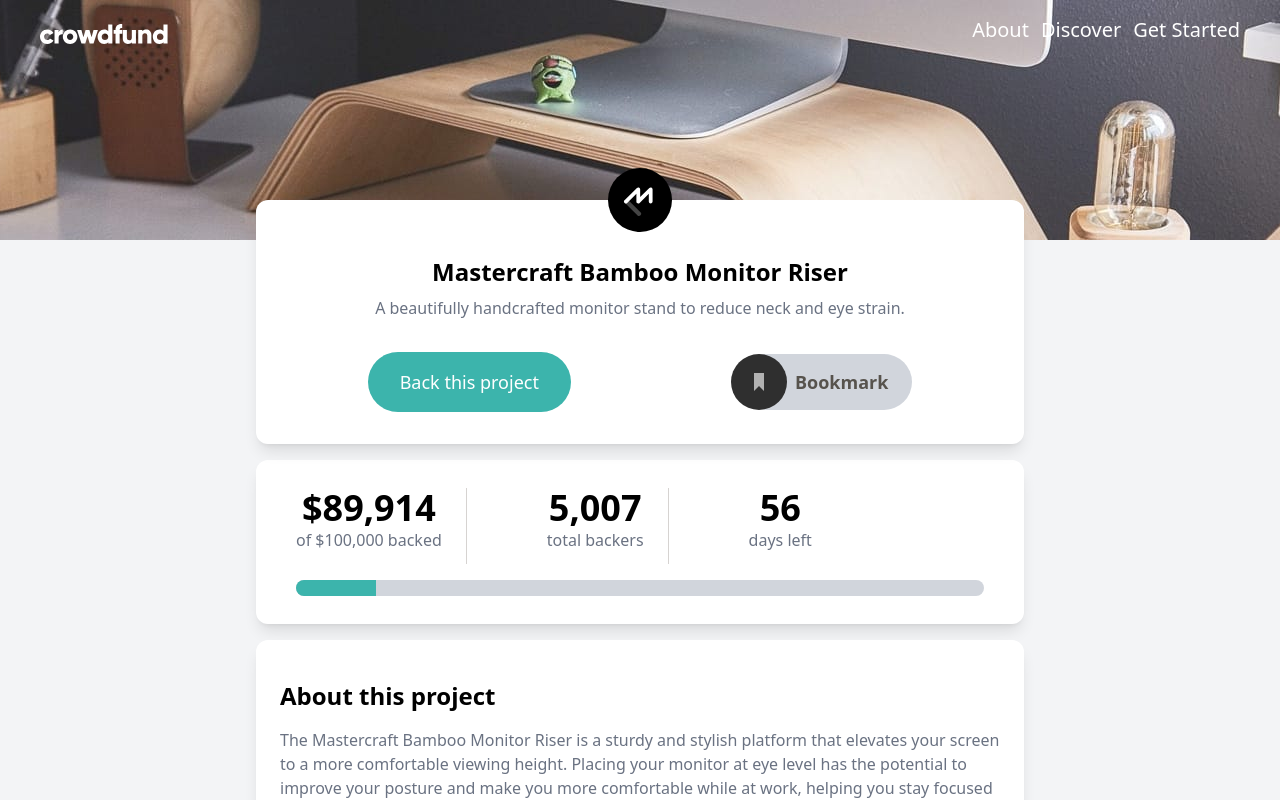
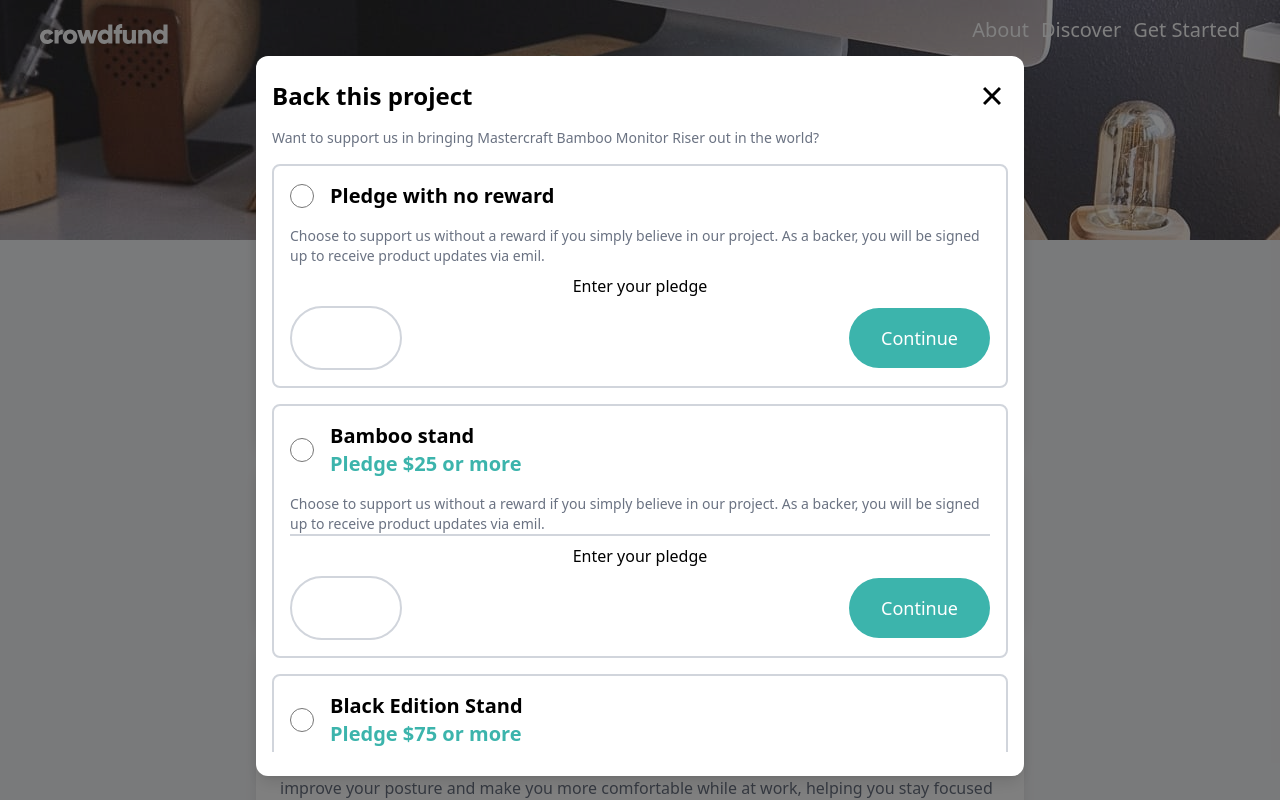
Before and after one commit to Shadrack04/react-crowdfunding-product, a React (Vite) app: page / in a window 1280 px wide. Shown: the top 800 px of the page. Built offline with nearby package versions, Linux system fonts and the light colour scheme.

Commit message:
Create the modal and implemented scroll on the modal

```diff
--- a/package.json
+++ b/package.json
@@ -13,6 +13,7 @@
     "@tailwindcss/vite": "^4.0.5",
     "react": "^19.0.0",
     "react-dom": "^19.0.0",
+    "react-icons": "^5.4.0",
     "tailwindcss": "^4.0.5"
   },
   "devDependencies": {
--- a/src/App.jsx
+++ b/src/App.jsx
@@ -1,12 +1,17 @@
 import Header from "./components/Header";
 import "./App.css";
 import Main from "./components/Main";
+import Modal from "./components/Modal";
+import ModalPlans from "./components/ModalPlans";
 
 function App() {
   return (
     <div className="">
       <Header />
       <Main />
+      <Modal>
+        <ModalPlans />
+      </Modal>
     </div>
   );
 }
--- a/src/components/Button.jsx
+++ b/src/components/Button.jsx
@@ -1,4 +1,4 @@
-import React from "react";
+import PropTypes from "prop-types";
 
 function Button({ children }) {
   return (
@@ -8,4 +8,8 @@
   );
 }
 
+Button.propTypes = {
+  children: PropTypes.any,
+};
+
 export default Button;
--- a/src/components/Card.jsx
+++ b/src/components/Card.jsx
@@ -1,4 +1,4 @@
-import React from "react";
+import PropTypes from "prop-types";
 
 function Card({ children }) {
   return (
@@ -8,4 +8,8 @@
   );
 }
 
+Card.propTypes = {
+  children: PropTypes.any,
+};
+
 export default Card;
--- /dev/null
+++ b/src/components/InputComp.jsx
@@ -0,0 +1,12 @@
+import React from "react";
+
+function InputComp() {
+  return (
+    <input
+      type="text"
+      className=" text-xl  border-2 border-gray-300 inline-block w-28 py-4 px-4 rounded-full"
+    />
+  );
+}
+
+export default InputComp;
--- a/src/components/Main.jsx
+++ b/src/components/Main.jsx
@@ -1,3 +1,5 @@
+import { FaRegBookmark } from "react-icons/fa6";
+import { FaBookmark } from "react-icons/fa6";
 import Button from "./Button";
 import masterCraft from "/images/logo-mastercraft.svg";
 import bookmark from "/images/icon-bookmark.svg";
@@ -27,7 +29,10 @@
           <div className="my-8 flex items-center justify-center gap-3 md:gap-40">
             <Button>Back this project</Button>
             <div className=" flex items-center cursor-pointer">
-              <img className=" z-20" src={bookmark} alt="Bookmark" />
+              {/* <img className=" z-20" src={bookmark} alt="Bookmark" /> */}
+              <div className=" z-20 p-4 bg-black rounded-full">
+                <FaBookmark className=" text-gray-400 z-20 h-6 w-6" />
+              </div>
               <span className="hidden md:flex text-lg font-semibold text-stone-600 py-3.5 -ml-12 pl-14 pr-6 z-10 rounded-full bg-gray-300">
                 Bookmark
               </span>
--- /dev/null
+++ b/src/components/Modal.jsx
@@ -0,0 +1,19 @@
+import PropTypes from "prop-types";
+
+function Modal({ children }) {
+  document.body.style.overflowY = "hidden";
+  return (
+    <div className=" fixed inset-0 flex pt-10 pb-1 z-50 bg-black/50">
+      <div className=" absolute right-5 top-15"></div>
+      <div className="flex flex-col p-4 bg-white w-[90%] max-h-[90vh] md:w-[60%] mx-auto mt-4 shadow-lg rounded-xl">
+        {children}
+      </div>
+    </div>
+  );
+}
+
+Modal.propTypes = {
+  children: PropTypes.any,
+};
+
+export default Modal;
--- /dev/null
+++ b/src/components/ModalPlans.jsx
@@ -0,0 +1,110 @@
+import Button from "./Button";
+import InputComp from "./InputComp";
+import { IoCloseSharp } from "react-icons/io5";
+
+const plansArray = [
+  {
+    id: "noReward",
+    plan: "Pledge with no reward",
+    amount: null,
+    text: "Choose to support us without a reward if you simply believe in our project. As a backer, you will be signed up to receive product updates via emil.",
+    quantity: null,
+  },
+  {
+    id: "bamboo",
+    plan: "Bamboo stand",
+    amount: 25,
+    text: "You get an ergonomic stand made of natural bamboo. You've helped us launch our promotional campaign, and you’ll be added to a special Backer member list.",
+    quantity: 101,
+  },
+  {
+    id: "black",
+    plan: "Black Edition Stand",
+    amount: 75,
+    text: "You get a Black Special Edition computer stand and a personal thank you. You’ll be added to our Backer member list. Shipping is included.",
+    quantity: 64,
+  },
+  {
+    id: "mahogany",
+    plan: "Mahogany Special Edition",
+    amount: 200,
+    text: "You get two Special Edition Mahogany stands, a Backer T-Shirt, and a personal thank you. You’ll be added to our Backer member list. Shipping is included.",
+    quantity: 0,
+  },
+];
+
+function ModalPlans() {
+  return (
+    <div>
+      <div className=" flex items-center justify-between mb-2">
+        <h1 className=" text-2xl font-bold my-2">Back this project</h1>
+        <IoCloseSharp className=" w-8 h-8" />
+      </div>
+      <div className=" max-h-[78vh] overflow-y-auto">
+        <p className=" text-gray-500 text-sm">
+          Want to support us in bringing Mastercraft Bamboo Monitor Riser out in
+          the world?
+        </p>
+        {plansArray.map((plan, index) => (
+          <Plan key={plan.id} plan={plan} />
+        ))}
+      </div>
+    </div>
+  );
+}
+
+function Plan({ plan }) {
+  return (
+    <div className="border-2 border-gray-300 rounded-lg p-4 mt-4">
+      <div className=" mb-4">
+        <label
+          htmlFor={plan.id}
+          className=" flex items-center text-xl font-bold"
+        >
+          <input
+            type="radio"
+            id="noReward"
+            name={plan.id}
+            className=" mr-4 w-6 h-6"
+          />
+          <div>
+            {plan.plan}
+            {plan.amount && (
+              <p className=" text-xl text-[hsl(176_50%_47%)] font-bold">
+                Pledge ${plan.amount} or more
+              </p>
+            )}
+          </div>
+        </label>
+      </div>
+      <article>
+        <p className=" text-gray-500 text-sm">
+          Choose to support us without a reward if you simply believe in our
+          project. As a backer, you will be signed up to receive product updates
+          via emil.
+        </p>
+      </article>
+      <div>
+        {plan.quantity && (
+          <div className=" border-b-2 border-gray-300 mb-2">
+            <p className="text-gray-500 text-lg my-4 md:hidden">
+              <span className=" text-2xl text-black font-bold">
+                {plan.quantity}{" "}
+              </span>
+              <span className="">left</span>
+            </p>
+          </div>
+        )}
+        <div>
+          <p className=" my-2 text-center">Enter your pledge</p>
+          <div className=" flex items-center justify-between">
+            <InputComp />
+            <Button>Continue</Button>
+          </div>
+        </div>
+      </div>
+    </div>
+  );
+}
+
+export default ModalPlans;
```
Also changed, not shown: src/components/Plans.jsx (+8 -1 lines), 1 other file (tests, documents, lock files or other folders).
